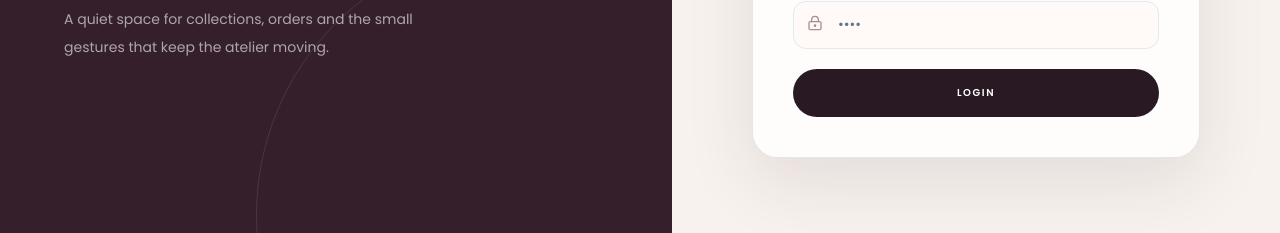
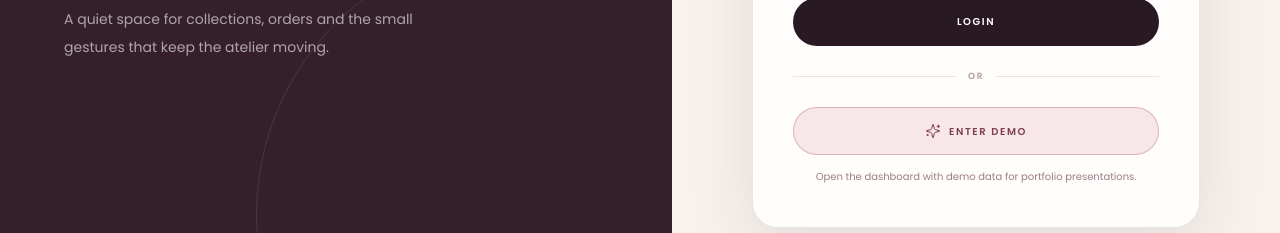
Before and after one commit to Ciokapick/glam-essence, a React (Vite) app: page /admin in a window 1280 px wide. Shown: the part 473-706 px from the top of the page. Built offline with nearby package versions, Linux system fonts and the light colour scheme; no server answers.

Commit message:
Add demo auto login to admin

```diff
--- a/src/pages/AdminLogin.tsx
+++ b/src/pages/AdminLogin.tsx
@@ -9,6 +9,10 @@ import { useLanguage } from '@/contexts/LanguageContext';
 import { api } from '@/services/api';
 
 const AdminLogin = () => {
+  const demoCredentials = {
+    email: 'admin@glam-essence.local',
+    password: 'glam-demo-2026',
+  };
   const [username, setUsername] = useState('');
   const [password, setPassword] = useState('');
   const [isLoading, setIsLoading] = useState(false);
@@ -18,16 +22,26 @@ const AdminLogin = () => {
 
   useEffect(() => { api.session().then(() => navigate('/admin/dashboard')).catch(() => undefined); }, [navigate]);
 
-  const handleLogin = async (event: React.FormEvent) => {
-    event.preventDefault();
+  const authenticate = async (email: string, secret: string) => {
     setIsLoading(true);
     try {
-      await api.login(username, password);
+      await api.login(email, secret);
       toast({ title: t('admin.login.success'), description: t('admin.login.welcome') });
       navigate('/admin/dashboard');
     } catch (error) {
       toast({ title: t('admin.login.failed'), description: error instanceof Error ? error.message : t('admin.login.invalid_credentials'), variant: 'destructive' });
     } finally { setIsLoading(false); }
+  };
+
+  const handleLogin = (event: React.FormEvent) => {
+    event.preventDefault();
+    void authenticate(username, password);
+  };
+
+  const handleDemoLogin = () => {
+    setUsername(demoCredentials.email);
+    setPassword(demoCredentials.password);
+    void authenticate(demoCredentials.email, demoCredentials.password);
   };
 
   return (
@@ -51,6 +65,12 @@ const AdminLogin = () => {
             <div className="space-y-2"><Label htmlFor="password" className="text-xs text-[#67545c]">{t('admin.login.password')}</Label><div className="relative"><LockKeyhole className="absolute left-3.5 top-3.5 h-4 w-4 text-[#a88f96]" /><Input id="password" type="password" autoComplete="current-password" placeholder="••••" className="h-12 rounded-[.8rem] border-[#281922]/12 bg-[#fffaf8] pl-11" value={password} onChange={(event) => setPassword(event.target.value)} required /></div></div>
             <Button type="submit" className="h-12 w-full rounded-full bg-[#281922] text-[10px] font-semibold uppercase tracking-[.16em] text-white hover:bg-[#593044]" disabled={isLoading}>{isLoading ? t('admin.login.logging_in') : t('admin.login.login')}</Button>
           </form>
+          <div className="my-6 flex items-center gap-3 text-[9px] font-semibold uppercase tracking-[.18em] text-[#b29da1]"><span className="h-px flex-1 bg-[#281922]/10" /><span>{language === 'ro' ? 'sau' : 'or'}</span><span className="h-px flex-1 bg-[#281922]/10" /></div>
+          <button type="button" onClick={handleDemoLogin} disabled={isLoading} className="inline-flex h-12 w-full items-center justify-center gap-2 rounded-full border border-[#a04e62]/35 bg-[#f8e7e9] px-5 text-[10px] font-semibold uppercase tracking-[.16em] text-[#7e3d50] transition hover:border-[#a04e62] hover:bg-[#f3dce0] disabled:cursor-not-allowed disabled:opacity-50">
+            <Sparkles className="h-4 w-4" strokeWidth={1.5} />
+            {language === 'ro' ? 'Intră în demo' : 'Enter demo'}
+          </button>
+          <p className="mt-3 text-center text-[10px] leading-5 text-[#9c7d87]">{language === 'ro' ? 'Deschide dashboard-ul cu date demo pentru prezentarea portofoliului.' : 'Open the dashboard with demo data for portfolio presentations.'}</p>
         </div>
       </section>
     </main>
```
